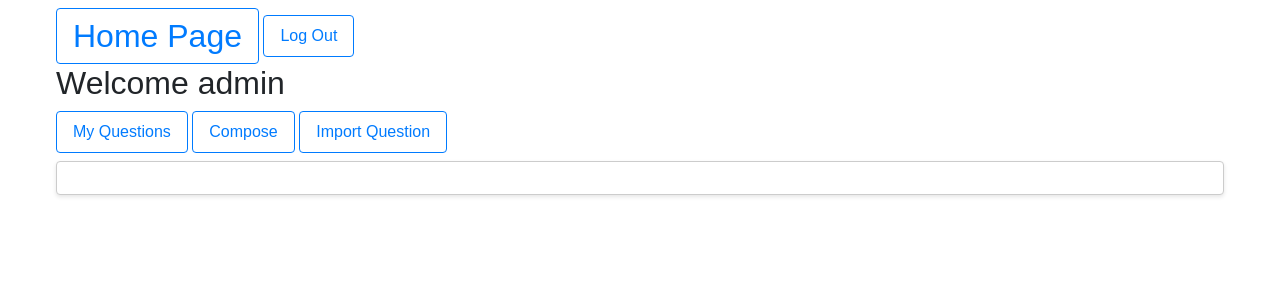
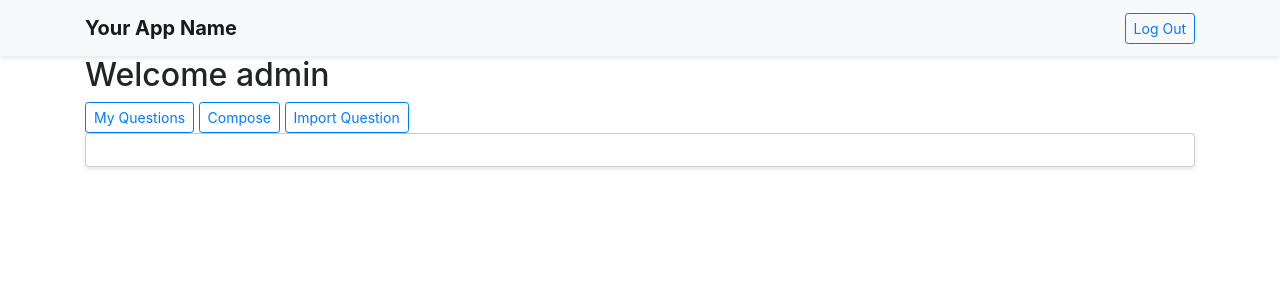
Before and after one commit to ArshPelia/Leetcode-Tracker, a Django app: page / in a window 1280 px wide. Shown: the top 300 px of the page. Run offline with Django 4.2, Linux system fonts and the light colour scheme; a user stored in the database is signed in; data comes from the database, SQL or seed files in the repository; both versions use the stored data as it was after the commit; data that the repository does not hold is empty; some libraries are stand-ins or nearby versions.

Commit message:
added header

```diff
--- a/tracker/mainapp/static/mainapp/styles.css
+++ b/tracker/mainapp/static/mainapp/styles.css
@@ -107,3 +107,31 @@
     background-color: #f5f5f5;
     cursor: pointer;
 }
+
+/* ----------------------------HEADER-------------------------------- */
+
+header {
+    background-color: #ffffff;
+    box-shadow: 0px 2px 5px rgba(0, 0, 0, 0.1);
+}
+
+.navbar {
+    padding: 1rem 0;
+}
+
+.navbar-brand {
+    font-size: 1.5rem;
+    font-weight: bold;
+    color: #333;
+}
+
+.navbar-nav .nav-link {
+    color: #333;
+    font-weight: 500;
+    transition: color 0.3s;
+}
+
+.navbar-nav .nav-link:hover {
+    color: #007bff;
+}
+/* Add any additional styles as needed */
--- a/tracker/mainapp/templates/mainapp/index.html
+++ b/tracker/mainapp/templates/mainapp/index.html
@@ -1,11 +1,18 @@
 {% extends "mainapp/layout.html" %}
 {% load static %}
+{% block head %}
+<nav class="navbar navbar-expand-lg navbar-light bg-light">
+    <div class="container">
+        <a class="navbar-brand" href="{% url 'index' %}">Your App Name</a>
+        <a class="btn btn-sm btn-outline-primary" href="{% url 'logout' %}">Log Out</a>
+    </div>
+</nav>
+
+{% endblock %}
+
 
 {% block body %}
-    <a class="btn btn-sm btn-outline-primary" href="{% url 'index' %}">
-        <h2>Home Page</h2>
-    </a>
-    <a class="btn btn-sm btn-outline-primary" href="{% url 'logout' %}">Log Out</a>
+    <!-- <a class="btn btn-sm btn-outline-primary" href="{% url 'logout' %}">Log Out</a> -->
     <h2>Welcome {{request.user.username}}</h2>
     <!-- Add this button/link to your HTML -->
     <button class="btn btn-sm btn-outline-primary" id="myquestions">My Questions</button>
@@ -80,4 +87,6 @@
 
 {% block script %}
     <script src="{% static 'mainapp/index.js' %}"></script>
+    <script src="https://code.jquery.com/jquery-3.6.0.min.js"></script>
+
 {% endblock %}
--- a/tracker/mainapp/templates/mainapp/layout.html
+++ b/tracker/mainapp/templates/mainapp/layout.html
@@ -6,10 +6,15 @@
         <title>{% block title %}Leetcode Tracker{% endblock %}</title>
         <link rel="stylesheet" href="https://stackpath.bootstrapcdn.com/bootstrap/4.4.1/css/bootstrap.min.css" integrity="sha384-Vkoo8x4CGsO3+Hhxv8T/Q5PaXtkKtu6ug5TOeNV6gBiFeWPGFN9MuhOf23Q9Ifjh" crossorigin="anonymous">
         <link rel="stylesheet" href="{% static 'mainapp/styles.css' %}">
+        <link rel="stylesheet" href="https://stackpath.bootstrapcdn.com/bootstrap/4.4.1/css/bootstrap.min.css">
         {% block script %}
         {% endblock %}
     </head>
     <body>
+        <header>
+            {% block head %}
+            {% endblock %}
+        </header>
         <div class="container">
             {% block body %}
             {% endblock %}
```
Also changed, not shown: tracker/db.sqlite3.
